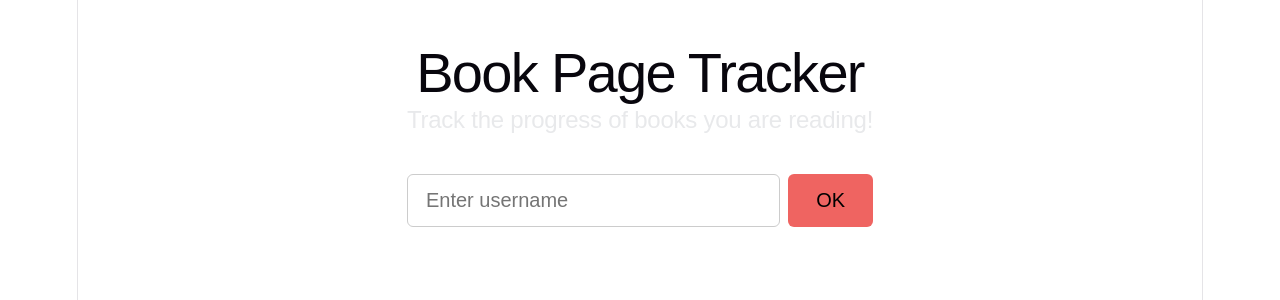
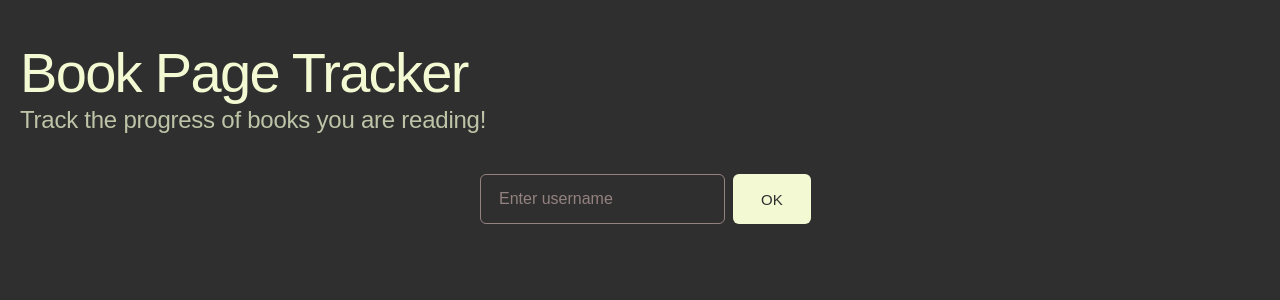
Before and after one commit to raiyanahmed218/Book-Progress-Tracker, a React app in the folder frontend/: page / in a window 1280 px wide. Shown: the top 300 px of the page. Built offline with nearby package versions, Linux system fonts and the light colour scheme; the HTML template or start-up script is replaced by a standard one; a web font is replaced by a local one.

Commit message:
changed colour pallette, altered the website layout and fixed sign in sign out flow to be better

```diff
--- a/frontend/src/App.css
+++ b/frontend/src/App.css
@@ -1,52 +1,91 @@
 .container {
-    max-width: 600px;
+    width: 100%;
+    max-width: 1920px;
     margin: 0 auto;
     padding: 40px 20px;
-    font-family: sans-serif;
+    box-sizing: border-box;
+    display: flex;
+    flex-direction: column;
+    align-items: center;
+    min-height: 100vh;
+    background-color: #2F2F2F;
+}
+
+.header-bar {
+    display: flex;
+    align-items: center;
+    justify-content: space-between;
+    width: 100%;
+    margin-bottom: 20px;
+}
+
+.header {
+    text-align: left;
 }
 
 .search-bar {
     display: flex;
     gap: 8px;
-    margin-bottom: 50px;
+    margin-bottom: 10px;
+    width: 320px;
+    height: 50px;
 }
 
 .search-bar input {
-    flex: 1;
+    flex: none;
     padding: 14px 18px;
-    border: 1px solid #ccc;
+    border: 1px solid #93827F;
     border-radius: 6px;
-    font-size: 20px;
+    font-size: 16px;
     outline: none;
+    background-color: #2F2F2F;
+    color: #F3F9D2;
+}
+
+.search-bar input:focus {
+    border-color: #F3F9D2;
+}
+
+.search-bar input::placeholder {
+    color: #93827F;
 }
 
 .search-bar button {
     padding: 14px 28px;
-    background-color: #EF6461;
+    background-color: #F3F9D2;
+    color: #2F2F2F;
     border: none;
     border-radius: 6px;
-    font-size: 20px;
+    font-size: 15px;
     cursor: pointer;
+    width: 100px;
+    display: flex;
+    align-items: center;
+    justify-content: center;
 }
 
-.search-bar input:focus {
-    border-color: #E4B363;
+.search-bar button:hover {
+    background-color: #BDC4A7;
 }
 
-
-
-.search-bar button:hover {
-    background-color: #c99a4e;
+.book-list {
+    display: flex;
+    flex-direction: column;
+    gap: 20px;
+    width: 100%;
+    max-width: 800px;
+    margin-top: 20px;
 }
 
 .book-item {
     display: flex;
     align-items: center;
     gap: 20px;
-    border: 10px solid #ccc;
+    border: 2px solid #93827F;
     border-radius: 6px;
     padding: 20px;
     margin-bottom: 20px;
+    text-align: left;
 }
 
 .book-item .image {
@@ -65,49 +104,56 @@
     font-size: 24px;
     line-height: 118%;
     letter-spacing: -0.24px;
-  color: #EF6461;
+    color: #F3F9D2;
     margin: 0 0 10px;
-  @media (max-width: 1024px) {
+}
+
+.h3InLine {
     font-size: 20px;
-  }
-}
-.h3InLine {
-  font-size: 24px;
     line-height: 118%;
     letter-spacing: -0.24px;
-  color: #E8E9EB;
+    color: #92B4A7;
     margin: 0 0 10px;
-  @media (max-width: 1024px) {
-    font-size: 20px;
-  }
 }
 
 .h4InLine {
-  font-size: 24px;
+    font-size: 16px;
     line-height: 118%;
     letter-spacing: -0.24px;
-  color: #c99a4e;
+    color: #93827F;
     margin: 0 0 10px;
-  @media (max-width: 1024px) {
-    font-size: 20px;
-  }
     text-decoration: underline double;
 }
 
 .add-book {
-    font-size: 24px;
     display: flex;
-    flex-direction: column;
+    flex-direction: row;
     gap: 8px;
     margin-top: 20px;
     margin-bottom: 50px;
-
+    width: 100%;
+    max-width: 800px;
 }
 
-.add-book button{
-    font-size: 20px;
-    color: #E8E9EB;
-    background-color: #EF6461;
+.add-book input {
+    padding: 14px 18px;
+    border: 1px solid #93827F;
+    border-radius: 6px;
+    font-size: 16px;
+    outline: none;
+    background-color: #2F2F2F;
+    color: #F3F9D2;
+    flex: 1;
+}
+
+.add-book input::placeholder {
+    color: #93827F;
+}
+
+.add-book button {
+    font-size: 16px;
+    color: #2F2F2F;
+    background-color: #F3F9D2;
     border: none;
     border-radius: 6px;
     padding: 14px 28px;
@@ -115,19 +161,28 @@
 }
 
 .add-book button:hover {
-    color: #E8E9EB;
-    background-color: #c99a4e;
+    background-color: #BDC4A7;
 }
 
-.add-book input {
-    padding: 14px 18px;
-    border: 1px solid #ccc;
+.welcome-message {
+    font-size: 40px;
+    color: #F3F9D2;
+    margin-bottom: 20px;
+    font-family: 'Courier New', monospace;
+    text-align: left;
+}
+
+.signout button {
+    font-size: 16px;
+    background-color: #93827F;
+    color: #F3F9D2;
+    border: none;
     border-radius: 6px;
-    font-size: 20px;
-    outline: none;
+    padding: 10px 20px;
+    cursor: pointer;
 }
-.welcome-message {
-    font-size: 50px;
-    color: #E8E9EB;
-    margin-bottom: 20px;
+
+.signout button:hover {
+    background-color: #92B4A7;
+    color: #2F2F2F;
 }
--- a/frontend/src/App.jsx
+++ b/frontend/src/App.jsx
@@ -8,7 +8,7 @@ function App() {
 
     const [username, setUsername] = React.useState("")         // the username typed in the search bar
     const [password, setPassword] = React.useState("")         // password input, reused for both login and create account
-    const [token, setToken] = React.useState("")               // JWT token returned from the server after login
+    const [token, setToken] = React.useState(localStorage.getItem("token") || "")               // JWT token returned from the server after login
     const [loggedIn, setLoggedIn] = React.useState(false)      // whether the user is logged in
     const [showLogin, setShowLogin] = React.useState(false)    // show the login password form (user exists)
     const [showCreateAccount, setShowCreateAccount] = React.useState(false) // show create account form (user doesn't exist)
@@ -23,6 +23,8 @@ function App() {
     const [loading, setLoading] = React.useState(false)        // whether a request is in flight
     const [errors, setErrors] = React.useState("")             // error message to display
     const [success, setSuccess] = React.useState("")           // success message to display
+
+    const [okButtonClicked, setOkButtonClicked] = React.useState(false) // whether the OK button was clicked to check user existence
 
     // --- FUNCTIONS ---
 
@@ -42,9 +44,12 @@ function App() {
                 setShowCreateAccount(true)
                 throw new Error("User not found — create an account to continue")
             }
-            if (!response.ok) throw new Error("Something went wrong")
+            if (!response.ok) {
+                throw new Error("Something went wrong")
+            }
             // user exists, show the login form
             setShowLogin(true)
+            setOkButtonClicked(true)
         } catch (err) {
             setErrors(err.message)
         } finally {
@@ -65,16 +70,23 @@ function App() {
                 headers: { "Content-Type": "application/json" },
                 body: JSON.stringify({ password })  // send password in body, not URL, for security
             })
-            if (response.status === 401) throw new Error("Incorrect password")
-            if (response.status === 404) throw new Error("User not found")
-            if (!response.ok) throw new Error("Something went wrong")
-
+            if (response.status === 401) {
+                throw new Error("Incorrect password")
+            }
+            if (response.status === 404) {
+                throw new Error("User not found")
+            }
+            if (!response.ok) {
+                throw new Error("Something went wrong")
+            }
             const data = await response.json()
             setToken(data.token)       // store the JWT token for future authenticated requests
             setLoggedIn(true)          // mark the user as logged in
             setShowLogin(false)        // hide the login form
             setPassword("")            // clear the password field
             setSuccess("")
+            // after login, save to localStorage
+            localStorage.setItem("token", data.token)
             await getBooks()           // load the user's books
         } catch (err) {
             setErrors(err.message)
@@ -95,8 +107,12 @@ function App() {
                 headers: { "Content-Type": "application/json" },
                 body: JSON.stringify({ password })
             })
-            if (response.status === 409) throw new Error("Username already exists")
-            if (!response.ok) throw new Error("Something went wrong")
+            if (response.status === 409) {
+                throw new Error("Username already exists")
+            }
+            if (!response.ok) {
+                throw new Error("Something went wrong")
+            }
 
             setSuccess("Account created! Logging you in...")
             setShowCreateAccount(false)
@@ -117,7 +133,9 @@ function App() {
         setAddBook(false)
         try {
             const response = await fetch(`http://127.0.0.1:8000/books/${username}`)
-            if (!response.ok) throw new Error("Something went wrong")
+            if (!response.ok) {
+                throw new Error("Something went wrong")
+            }
 
             const data = await response.json()
             setBooks(data)
@@ -127,7 +145,9 @@ function App() {
             const coverMap = {}
             for (const book of data) {
                 const url = await getBookCover(book.title)
-                if (url) coverMap[book.title] = url
+                if (url) {
+                    coverMap[book.title] = url
+                }
             }
             setCovers(coverMap)
         } catch (err) {
@@ -152,7 +172,9 @@ function App() {
                     total_pages: parseInt(newTotalPages)
                 })
             })
-            if (!response.ok) throw new Error("Something went wrong")
+            if (!response.ok) {
+                throw new Error("Something went wrong")
+            }
             await getBooks()        // refresh the book list after adding
             setNewTitle("")         // clear the input fields
             setNewCurrentPage("")
@@ -171,19 +193,53 @@ function App() {
         const response = await fetch(`https://openlibrary.org/search.json?title=${encodeURIComponent(title)}&limit=1`)
         const data = await response.json()
         const coverId = data.docs[0]?.cover_i  // ?. means "if docs[0] exists, get cover_i, otherwise return undefined"
-        if (coverId) return `https://covers.openlibrary.org/b/id/${coverId}-M.jpg`
+        if (coverId) {
+            return `https://covers.openlibrary.org/b/id/${coverId}-M.jpg`
+        }
         return "/BookCoverNotFound.jpg"         // default image if no cover found
+    }
+
+    async function signOut() {
+        localStorage.removeItem("token")
+        setToken("")
+        setLoggedIn(false)
+        setUsername("")
+        setPassword("")
+        setShowLogin(false)
+        setShowCreateAccount(false)
+        setBooks([])
+        setCovers({})
+        setAddBook(false)
+        setErrors("")
+        setSuccess("")
+        setNewTitle("")
+        setNewCurrentPage("")
+        setNewTotalPages("")
+        setOkButtonClicked(false)
     }
 
     // --- RENDER ---
     // each section is conditionally rendered based on state
     return (
         <div className="container">
-            <h1>Book Page Tracker</h1>
-            <h2>Track the progress of books you are reading!</h2>
+            <div className="header-bar">
+                <div className="header">
+                    <h1>Book Page Tracker</h1>
+                    <h2>Track the progress of books you are reading!</h2>
+                </div>
+                {loggedIn && (
+                    <div className="signout">
+                        <button onClick={signOut}>Sign Out</button>
+                    </div>
+                )}
+            </div>
 
             {/* username search bar — hidden after logging in */}
-            {loggedIn && <h3 className="welcome-message">Welcome, {username}</h3>}
+            {loggedIn && (
+                <div className="welcome">
+                    <h3 className="welcome-message">Welcome, {username}!</h3>
+                </div>
+            )}
             {!loggedIn && (
                 <div className="search-bar">
                     <input
@@ -191,7 +247,7 @@ function App() {
                         onChange={(e) => setUsername(e.target.value)}
                         placeholder="Enter username"
                     />
-                    <button onClick={checkUser}>OK</button>
+                    {!okButtonClicked && <button onClick={checkUser}>OK</button>}
                 </div>
             )}
 
@@ -250,7 +306,7 @@ function App() {
             )}
 
             {/* book list */}
-            <div>
+            <div className="book-list">
                 {books.map((book, index) => (
                     <div className="book-item" key={index}>
                         <img className="image" src={covers[book.title]} alt={book.title} />
--- a/frontend/src/index.css
+++ b/frontend/src/index.css
@@ -2,117 +2,55 @@
 
 * {
     font-family: 'Iosevka Charon', sans-serif;
+    box-sizing: border-box;
+    margin: 0;
+    padding: 0;
 }
 
-
 :root {
-  --text: #6b6375;
-  --text-h: #08060d;
-  --bg: #fff;
-  --border: #e5e4e7;
-  --code-bg: #f4f3ec;
-  --accent: #aa3bff;
-  --accent-bg: rgba(170, 59, 255, 0.1);
-  --accent-border: rgba(170, 59, 255, 0.5);
-  --social-bg: rgba(244, 243, 236, 0.5);
-  --shadow:
-    rgba(0, 0, 0, 0.1) 0 10px 15px -3px, rgba(0, 0, 0, 0.05) 0 4px 6px -2px;
-
-  --sans: system-ui, 'Segoe UI', Roboto, sans-serif;
-  --heading: system-ui, 'Segoe UI', Roboto, sans-serif;
-  --mono: ui-monospace, Consolas, monospace;
-
-  font: 18px/145% var(--sans);
+    color-scheme: dark;
+    font: 18px/145% sans-serif;
     letter-spacing: 0.18px;
-  color-scheme: light dark;
-  color: var(--text);
-  background: var(--bg);
+    color: #92B4A7;
+    background: #2F2F2F;
     font-synthesis: none;
     text-rendering: optimizeLegibility;
     -webkit-font-smoothing: antialiased;
     -moz-osx-font-smoothing: grayscale;
-
-  @media (max-width: 1024px) {
-    font-size: 16px;
-  }
-}
-
-@media (prefers-color-scheme: dark) {
-  :root {
-    --text: #E0DFD5;
-    --text-h: #E4B363;
-    --bg: #313638;
-    --border: #2e303a;
-    --code-bg: #1f2028;
-    --accent: #c084fc;
-    --accent-bg: rgba(192, 132, 252, 0.15);
-    --accent-border: rgba(192, 132, 252, 0.5);
-    --social-bg: rgba(47, 48, 58, 0.5);
-    --shadow:
-      rgba(0, 0, 0, 0.4) 0 10px 15px -3px, rgba(0, 0, 0, 0.25) 0 4px 6px -2px;
-  }
-
-  #social .button-icon {
-    filter: invert(1) brightness(2);
-  }
 }
 
 body {
     margin: 0;
+    background-color: #2F2F2F;
 }
 
 #root {
-  width: 1126px;
     max-width: 100%;
     margin: 0 auto;
-  text-align: center;
-  border-inline: 1px solid var(--border);
     min-height: 100svh;
     display: flex;
     flex-direction: column;
     box-sizing: border-box;
 }
 
-h1,
-h2 {
+h1 {
+    font-size: 56px;
     font-weight: 500;
-  color: var(--text-h);
+    letter-spacing: -1.68px;
+    margin: 20px 0;
+    color: #F3F9D2;
 }
 
-h1 {
-  font-size: 56px;
-  letter-spacing: -1.68px;
-  margin: 20px 0;
-  @media (max-width: 1024px) {
-    font-size: 36px;
-    margin: 20px 0;
-  }
-}
 h2 {
     font-size: 24px;
+    font-weight: 500;
     line-height: 118%;
     letter-spacing: -0.24px;
-  margin: 0 0 40px;
-  color: #E8E9EB;
-  @media (max-width: 1024px) {
-    font-size: 20px;
+    margin: 0 0 20px;
+    color: #BDC4A7;
 }
-}
+
 p {
     margin: 0;
+    color: #92B4A7;
 }
-
-code,
-.counter {
-  font-family: var(--mono);
-  display: inline-flex;
-  border-radius: 4px;
-  color: var(--text-h);
-}
-
-code {
-  font-size: 15px;
-  line-height: 135%;
-  padding: 4px 8px;
-  background: var(--code-bg);
-}
```
Lines whose indentation alone changed are shown as unchanged.
